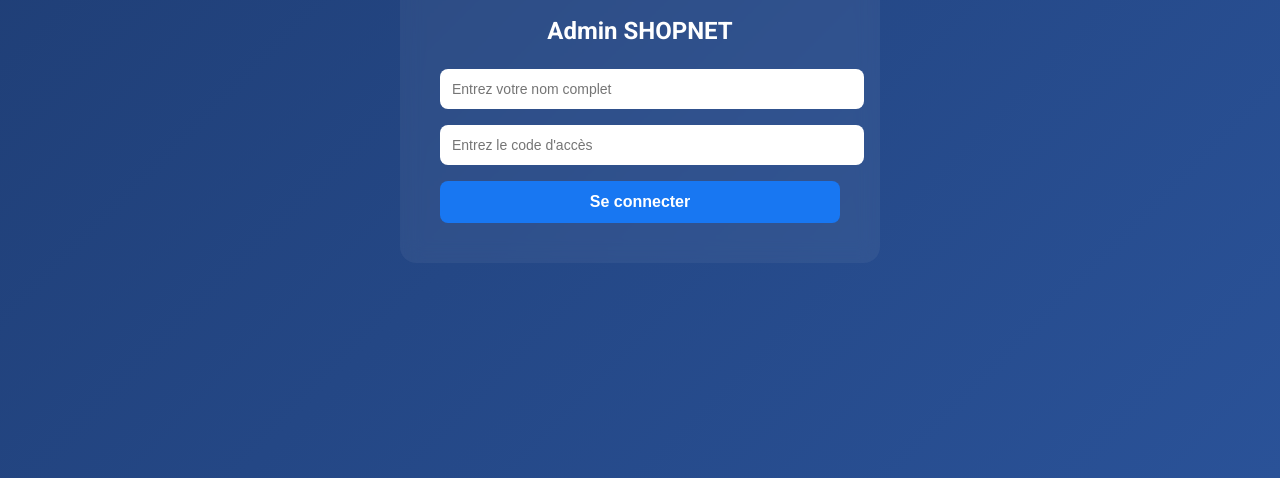
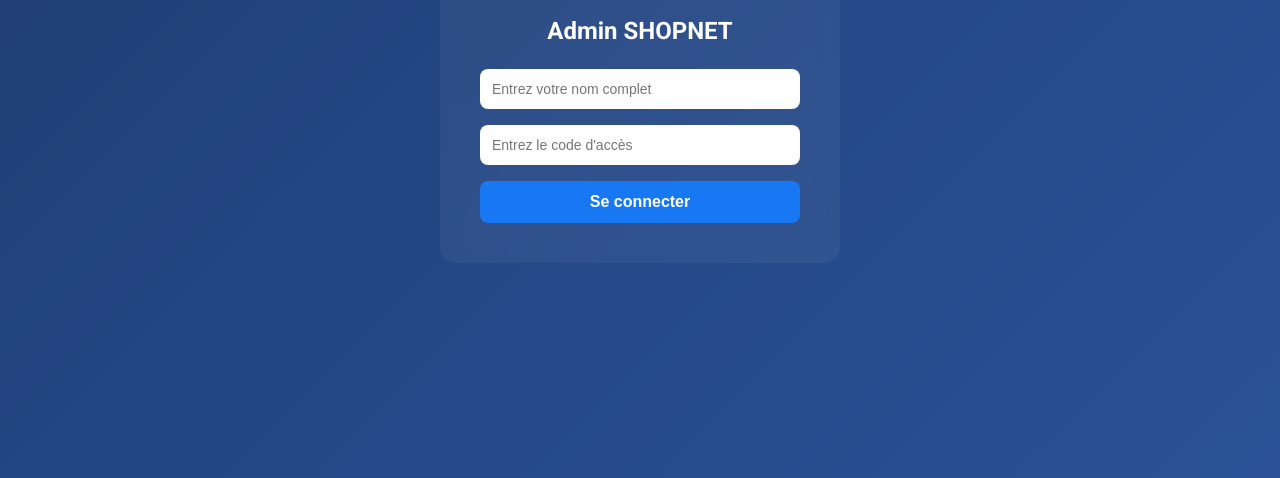
Before and after one commit to Entreprise-SHOPNET/Shopnet-admin-condition-confidentialite, a plain HTML site: page index.html in a window 1280 px wide. Shown: the part 322-800 px from the top of the page. Drawn offline with Linux system fonts and the light colour scheme.

```diff
--- a/style.css
+++ b/style.css
@@ -21,11 +21,13 @@ body {
     padding: 40px;
     border-radius: 16px;
     text-align: center;
-    width: 90%;
-    max-width: 400px;
+    width: 100%;
+    max-width: 400px;       /* largeur max pour desktop */
+    margin: 0 auto;         /* centre parfaitement horizontalement */
     position: relative;
     z-index: 10;
     transition: 0.3s ease;
+    box-sizing: border-box; /* inclut padding dans la largeur */
 }
 
 /* Logo et badge */
@@ -80,6 +82,7 @@ input[type="text"], input[type="password"] {
     border: none;
     outline: none;
     font-size: 14px;
+    box-sizing: border-box; /* inclut padding dans la largeur */
 }
 
 /* Bouton connexion */
@@ -119,7 +122,7 @@ button:hover {
     background: rgba(0,0,0,0.45);
     display: none;
     z-index: 90;
-    pointer-events: none; /* <- empêche le clic quand caché */
+    pointer-events: none;
 }
 
 /* ======= POPUP ERREUR ======= */
@@ -138,18 +141,16 @@ button:hover {
     z-index: 100;
     display: none;
     transition: 0.25s ease;
-    pointer-events: none; /* <- empêche le clic quand caché */
+    pointer-events: none;
 }
 
-/* Quand popup actif */
 #errorPopup.active {
     display: block;
     opacity: 1;
     transform: translate(-50%, -50%) scale(1);
-    pointer-events: auto; /* <- active le clic seulement quand visible */
+    pointer-events: auto;
 }
 
-/* Texte popup */
 #popupMessage {
     font-weight: 600;
     margin-bottom: 18px;
@@ -171,13 +172,11 @@ button:hover {
     cursor: pointer;
 }
 
-/* Bouton Annuler */
 #closePopup {
     background-color: #ccc;
     color: #000;
 }
 
-/* Bouton aide */
 #helpBtn {
     background-color: #1877f2;
     color: #fff;
```
